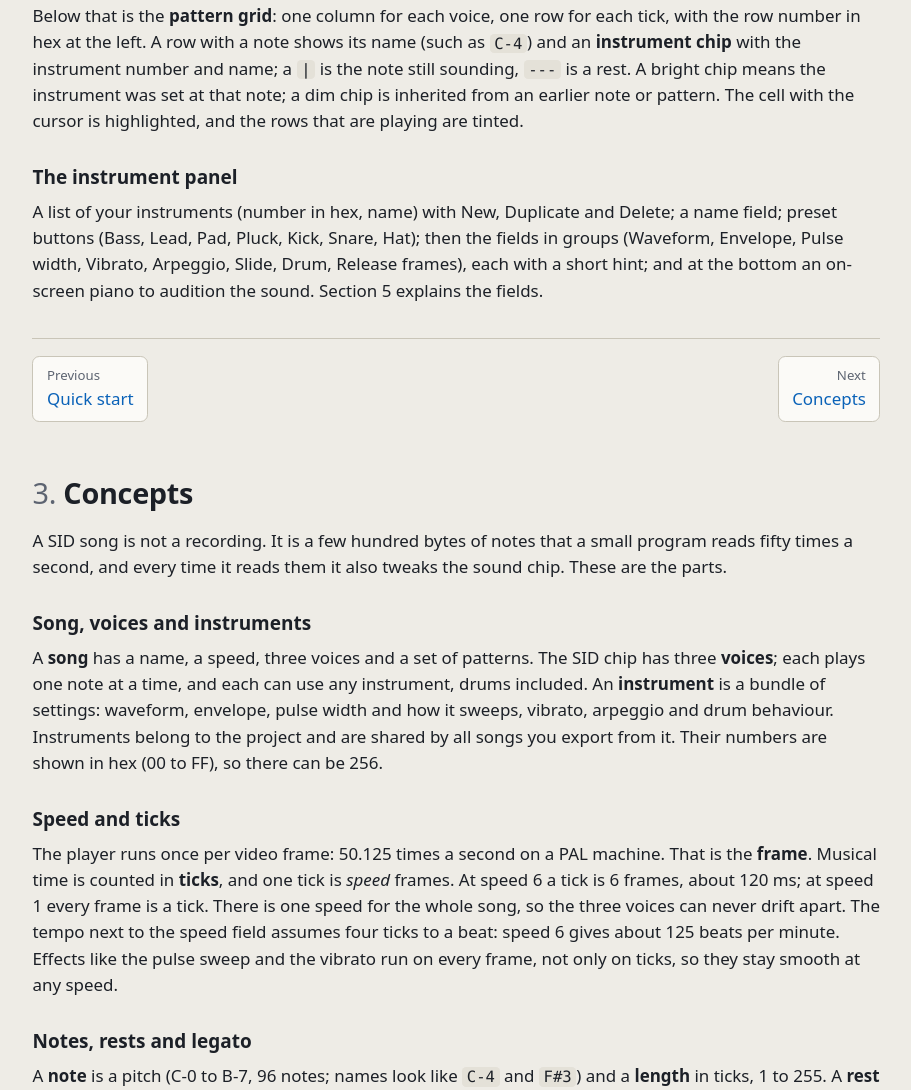
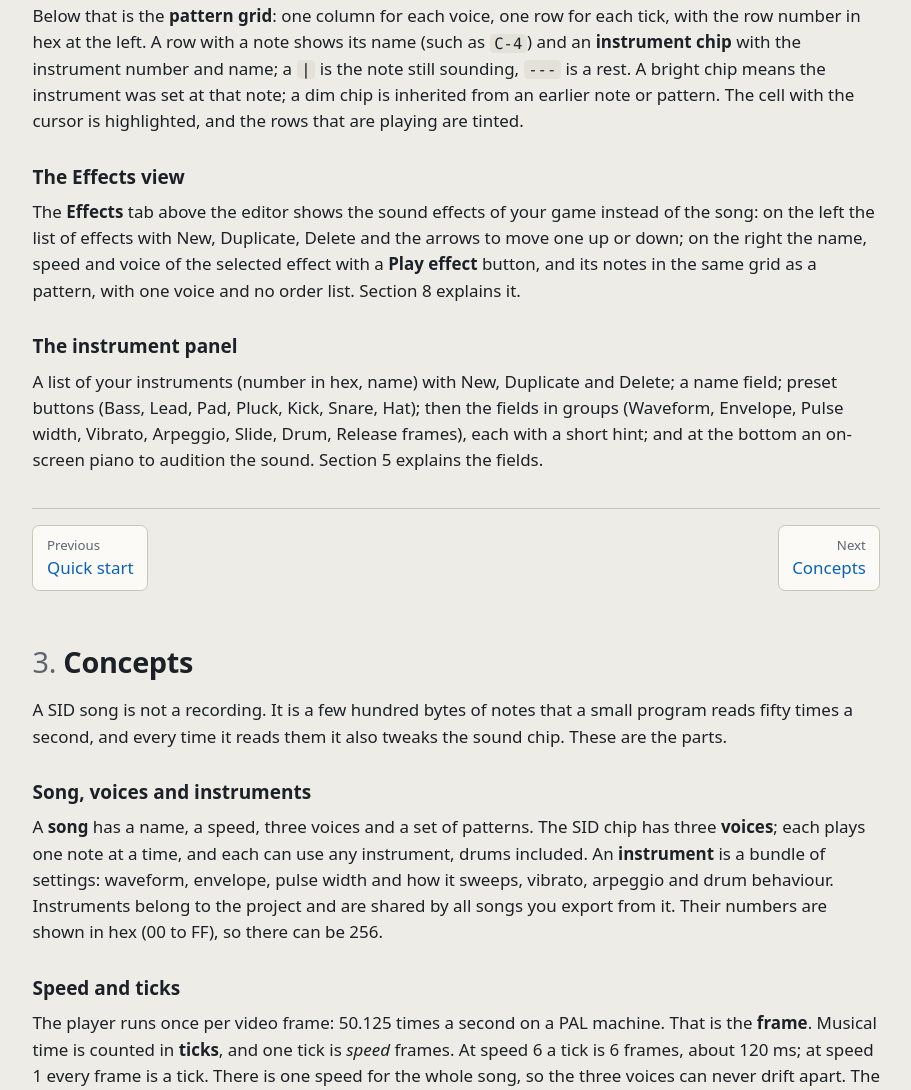
Before and after one commit to DDecoene/WebSidTracker, a plain HTML site: page web/manual.html in a window 1280 px wide. Shown: the part 3114-4204 px from the top of the page, without its empty margins (361-1272 px from the left). Drawn offline with Linux system fonts and the light colour scheme.

Commit message:
docs: bring every page up to date for 0.2.0
The help has the Effects view, two FAQ entries about effects, the effect keys and the new song area;
the guide lists Ctrl/Cmd+Enter; the README and web/README.md list the effect files; the player image
notes, the landing page and the architecture notes have the new sizes, addresses and the block
copy and paste that came with this release.

```diff
--- a/web/app/manual.js
+++ b/web/app/manual.js
@@ -85,6 +85,8 @@ export const SECTIONS = [
       { type: 'p', text: 'The **Patterns panel** lists every pattern of the song: number, name, size (ticks, notes, bytes) and which voices use it (a chip such as V1 x2 means voice 1 uses it in two entries; click the chip to go to that entry). A pattern that no order entry uses carries an **unused** badge, and the header counts them. The tools are New, Delete unused and an "unused only" filter; for the selected pattern there are Use in entry, Add entry, Duplicate, Rename and Delete. The panel folds to a thin strip (the arrow in its header) when you want the room for the grid.' },
       { type: 'p', text: 'Above each voice\'s grid is its **order list**, with a drag handle under the lists to show more or fewer rows. Every entry is a row of controls: the entry number, a drop-down with the pattern (or STOP, or LOOP), the transpose (a number box with a minus and a plus button, and -12 and +12 buttons for an octave) or, for a LOOP, the target entry number, and the buttons ins, del and the up and down arrows (insert after this entry, delete it, move it up or down). You can also drop a pattern from the Patterns panel on an entry, or between two entries to insert it there.' },
       { type: 'p', text: 'Below that is the **pattern grid**: one column for each voice, one row for each tick, with the row number in hex at the left. A row with a note shows its name (such as `C-4`) and an **instrument chip** with the instrument number and name; a `|` is the note still sounding, `---` is a rest. A bright chip means the instrument was set at that note; a dim chip is inherited from an earlier note or pattern. The cell with the cursor is highlighted, and the rows that are playing are tinted.' },
+      { type: 'h', text: 'The Effects view' },
+      { type: 'p', text: 'The **Effects** tab above the editor shows the sound effects of your game instead of the song: on the left the list of effects with New, Duplicate, Delete and the arrows to move one up or down; on the right the name, speed and voice of the selected effect with a **Play effect** button, and its notes in the same grid as a pattern, with one voice and no order list. Section 8 explains it.' },
       { type: 'h', text: 'The instrument panel' },
       { type: 'p', text: 'A list of your instruments (number in hex, name) with New, Duplicate and Delete; a name field; preset buttons (Bass, Lead, Pad, Pluck, Kick, Snare, Hat); then the fields in groups (Waveform, Envelope, Pulse width, Vibrato, Arpeggio, Slide, Drum, Release frames), each with a short hint; and at the bottom an on-screen piano to audition the sound. Section 5 explains the fields.' },
     ],
@@ -163,7 +165,7 @@ export const SECTIONS = [
       { type: 'ul', items: [
         'The Patterns panel (see The screen) is the home of patterns: New makes an empty one, Duplicate copies the selected one, Rename names it (names are for you and show up as comments in the export), Delete removes it. The keys [[Shift]]+[[N]], [[Shift]]+[[D]] and [[Shift]]+[[X]] do New, Duplicate and Delete for the pattern of the current order entry; the new or duplicated pattern is put in that entry. [[Shift]]+[[P]] moves the keyboard to the Patterns list.',
         'A pattern cannot be deleted while an order entry uses it; the message names the entries. Delete unused removes every unused pattern at once (it asks twice). The later patterns then move down in number and the order entries follow, so nothing changes in the music.',
-        'A pattern can take at most 255 bytes: a note or rest costs 2, an instrument change 2, a legato marker 1, plus 1 for the end. That is about 120 notes. When a pattern is too long a message asks you to split it into two. There is no copy and paste of single rows yet.',
+        'A pattern can take at most 255 bytes: a note or rest costs 2, an instrument change 2, a legato marker 1, plus 1 for the end. That is about 120 notes. When a pattern is too long a message asks you to split it into two.',
       ] },
       { type: 'h', text: 'The order list' },
       { type: 'p', text: 'The order list of a voice is edited with the mouse on the entry controls, or with the keyboard: press [[o]] to move the keyboard between the pattern grid and the order list of the current voice (a click on an order entry does it too). A box around an entry shows the field that has the keyboard. In the order list:' },
@@ -272,7 +274,7 @@ export const SECTIONS = [
       ] },
       { type: 'p', text: 'The two assembler files are ACME source. The player itself, `music.asm`, does not change from song to song: take it from the `src` folder of the WebSidTracker repository. The player and all exported files are MIT licensed.' },
       { type: 'h', text: 'Using the player in your own game' },
-      { type: 'p', text: 'Put the three files in your project and include them:' },
+      { type: 'p', text: 'Put the four files in your project and include them:' },
       { type: 'code', text: '        !source "music.asm"            ; the player (it has no * = line)\n        !source "instruments.asm"\n        !source "sfx.asm"\n        !source "song_title.asm"' },
       { type: 'p', text: 'Then start the song once, and call the player once per frame from your raster interrupt:' },
       { type: 'code', text: '        lda #<my_song        ; address of the song header\n        ldx #>my_song\n        jsr music_init       ; starts the song (volume is set to 15)\n        ...\nirq     jsr music_play       ; once per frame, from the raster interrupt\n        ...\n        jsr music_stop       ; silence, st_running = 0' },
@@ -280,7 +282,7 @@ export const SECTIONS = [
         '`music_init` takes the low byte of the song header address in A and the high byte in X, and clobbers A, X and Y. Calling it again switches to another song at once. There is no song table: you pick a song by its label.',
         '`music_play` must be called once per frame, also when no song plays (it plays the sound effects too); it makes all the SID writes and clobbers A, X and Y. It clears the decimal flag, so it is safe from an interrupt that did not.',
         '`music_stop` writes 0 to all SID registers (volume too) and sets `st_running` to 0.',
-        'The player writes only to the SID ($D400 to $D418), 14 bytes of zero page from $E0 (define `zp_music` before including `music.asm` to move them), at most 10 bytes of stack, and its own memory (about 1.6 KB).',
+        'The player writes only to the SID ($D400 to $D418), 14 bytes of zero page from $E0 (define `zp_music` before including `music.asm` to move them), at most 10 bytes of stack, and its own memory (about 2 KB).',
         'A normal frame takes about 2000 of the 19,656 cycles of a PAL frame; the longest frames in the demo song about 3700, and about 6000 with three sound effects playing over it.',
       ] },
       { type: 'p', text: 'All details, the state block and the odd cases are in `docs/player.md` in the repository.' },
@@ -353,7 +355,7 @@ export const SECTIONS = [
     id: 'shortcuts',
     title: 'Keyboard shortcuts',
     blocks: [
-      { type: 'p', text: 'These tables are read from the program itself, so they always match the version you are using. The note and editing keys work while the pattern editor has the focus (click the grid). Space, undo, save and the question mark work anywhere on the page except in a text field.' },
+      { type: 'p', text: 'These tables are read from the program itself, so they always match the version you are using. The note and editing keys work while the pattern editor has the focus (click the grid). In the grid of the Effects view they work the same, except the keys for other voices, the order list and the Patterns list, which an effect does not have. Space, undo, save and the question mark work anywhere on the page except in a text field.' },
       { type: 'h', text: 'Everywhere' },
       { type: 'keys', source: 'app' },
       { type: 'h', text: 'Pattern editor and order list' },
@@ -379,11 +381,15 @@ export const SECTIONS = [
       { type: 'h', text: 'Nothing happens when I press a note key' },
       { type: 'p', text: 'Check that the focus is not in a text field (the song name, the pattern name, a number box): click the pattern grid first. While a song plays, a note key enters the note but does not play it.' },
       { type: 'h', text: 'How big can a song be?' },
-      { type: 'p', text: 'The song data lives between $3000 and $BFFF, a little under 36 KB, far more than a tune needs; the demos take a few KB. Per pattern the limit is 255 bytes and per voice 128 order entries. The Free figure in the top bar shows what remains. Export is refused when a limit is broken.' },
+      { type: 'p', text: 'The song data lives between $3800 and $BFFF, a little under 34 KB, far more than a tune needs; the demos take a few KB. Per pattern the limit is 255 bytes and per voice 128 order entries. The sound effects have their own room of 1599 bytes (64 effects at most). The Free figure in the top bar shows what remains. Export is refused when a limit is broken.' },
       { type: 'h', text: 'Where is my work saved?' },
       { type: 'p', text: 'The tracker keeps an automatic copy in your browser\'s local storage on this device, and loads it the next time. That copy belongs to this browser and this web address: it is not there in another browser, on another computer, in a private window, after you clear site data, or on a different address (for example localhost compared to the published site). If the browser blocks storage the tracker still works, but nothing is remembered. Use **Save** to keep a file of anything you care about.' },
       { type: 'h', text: 'Does it sound the same on a real C64?' },
       { type: 'p', text: 'The notes, timing and instrument behaviour are the same because the real player code runs. The SID emulation is very good but not the chip itself, and 6581 chips vary from machine to machine. Export the .prg and listen in VICE (use its accurate x64sc emulator) or on hardware to check by ear.' },
+      { type: 'h', text: 'An effect plays but I do not hear the music on that voice' },
+      { type: 'p', text: 'That is how a sound effect works: it borrows the voice, and the music of that voice is silent until its next note after the effect. Put effects on a voice where a short gap does not hurt (the drums, a second voice), not on the melody. In the game you choose the voice with each `sfx_play`.' },
+      { type: 'h', text: 'My game plays no effects' },
+      { type: 'p', text: '`music_play` has to be called every frame, also when no song plays (on a title screen, say), and without `music_init` the volume is 0 until your game writes $D418. Include `sfx.asm` even if you have no effects: the player needs its labels.' },
       { type: 'h', text: 'Does it support NTSC?' },
       { type: 'p', text: 'Not yet. The frequency table and the timing are for PAL machines.' },
       { type: 'h', text: 'How do I report a bug?' },
@@ -399,14 +405,14 @@ export const SECTIONS = [
       { type: 'p', text: 'WebSidTracker is written by Dennis Decoene. The source is at [github.com/DDecoene/WebSidTracker](https://github.com/DDecoene/WebSidTracker).' },
       { type: 'h', text: 'Licences' },
       { type: 'ul', items: [
-        '**The player and everything the tracker exports** (`music.asm`, `instruments.asm`, the song files, the .prg and the .sid) are MIT licensed. Your game can have any licence you like; a line in your credits is enough, for example: Music player by Dennis Decoene (WebSidTracker, MIT licence).',
+        '**The player and everything the tracker exports** (`music.asm`, `instruments.asm`, `sfx.asm`, the song files, the .prg and the .sid) are MIT licensed. Your game can have any licence you like; a line in your credits is enough, for example: Music player by Dennis Decoene (WebSidTracker, MIT licence).',
         '**The web app** (the tracker itself) is free software under the GPL, version 3 or later, because it contains the reSIDfp sound chip emulation. That concerns the tracker, not your game and not the files you export from it.',
         'The songs and instruments you make are yours.',
       ] },
       { type: 'h', text: 'Credits' },
       { type: 'ul', items: [
         '**Sound.** The SID emulation is reSIDfp, by Dag Lem, Antti S. Lankila, Ken Händel and Leandro Nini, compiled to WebAssembly.',
-        '**Music.** The demo songs are arrangements of public-domain compositions. The notes were read from public-domain editions of the scores, typeset for the Mutopia Project. The tune called Original is original.',
+        '**Music.** The demo songs are arrangements of public-domain compositions. The notes were read from public-domain editions of the scores, typeset for the Mutopia Project. The tune called Original and the sound effects are original.',
         '**Clean room.** The player is an original design. It contains no code, data, labels or byte formats from any other player or tracker, and it is not compatible with their formats on purpose.',
       ] },
     ],
```
Also changed, not shown: web/index.html (+1 -1 lines), 5 other files.
